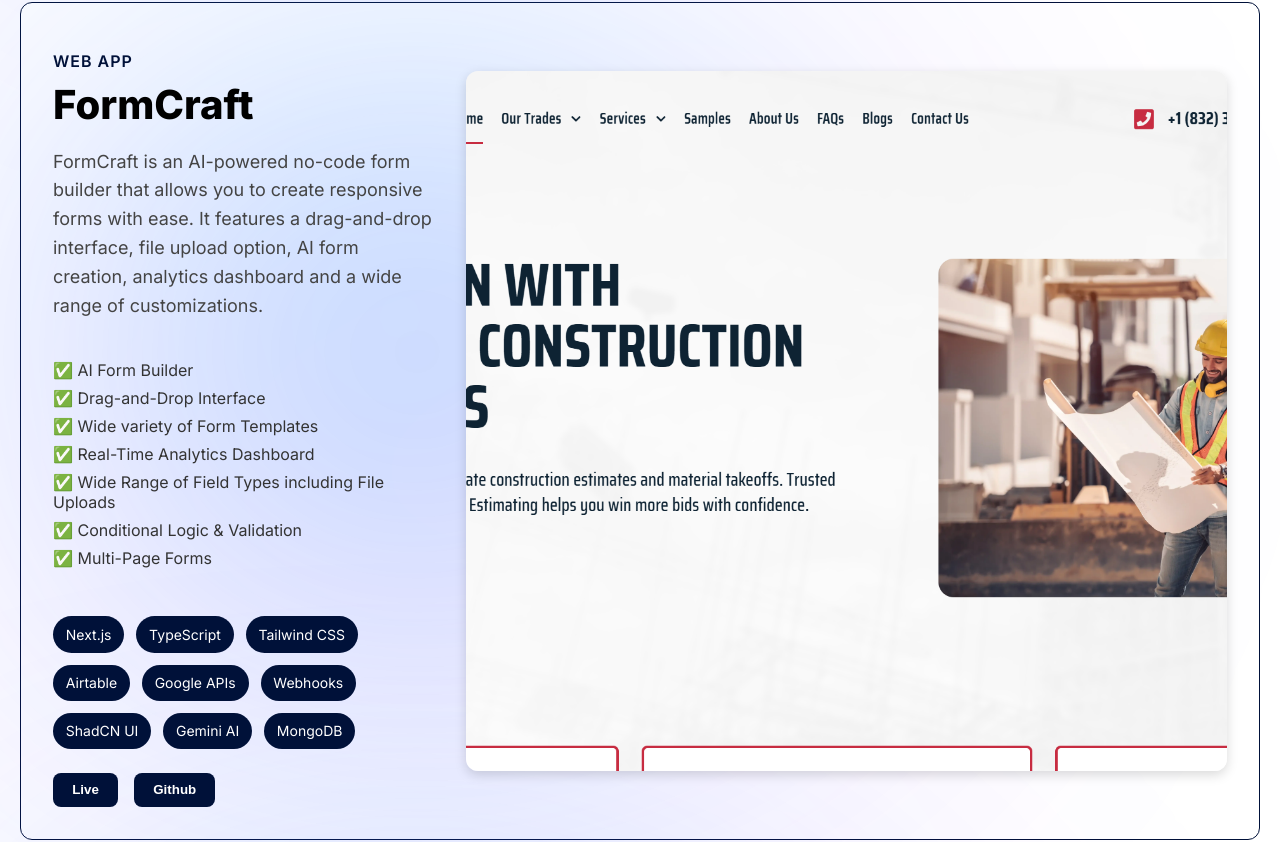
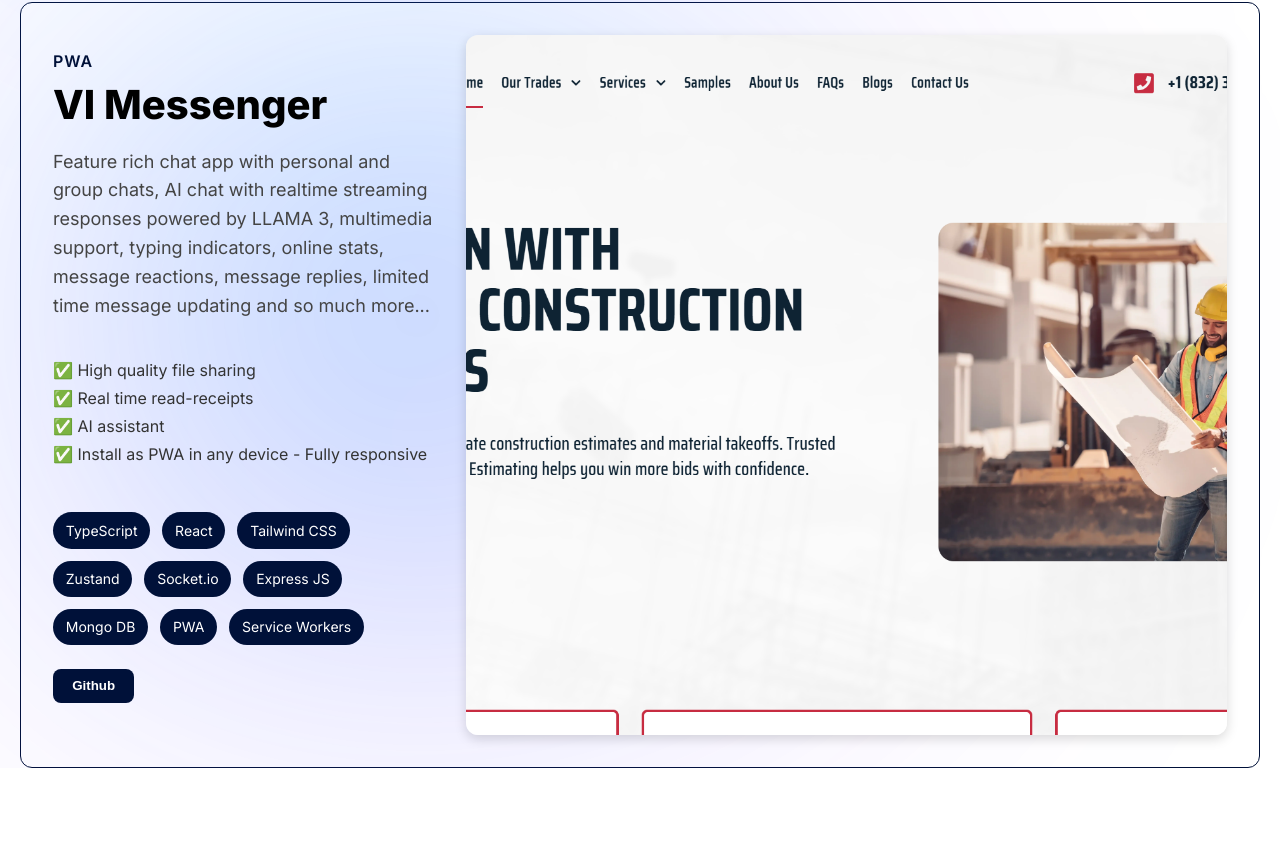
Before and after one commit to mooojn/zaplof, a React (Vite) app: page / in a window 1280 px wide. Shown: the part 1600-2442 px from the top of the page. After the commit the page ends 2368 px from the top, so only its background shows below. Built offline with nearby package versions, Linux system fonts and the light colour scheme; a web font is replaced by a local one.

Commit message:
Map projects to Card component

```diff
--- a/src/components/Projects/Card/Card.jsx
+++ b/src/components/Projects/Card/Card.jsx
@@ -1,49 +1,41 @@
 import React from 'react'
-import proj from '../../../assets/proj.png'
 import './Card.css'
 
-const Card = () => {
+const Card = ({ project }) => {
   return (
+    <>
       <div className="project-card">
         <div className="gradient-blob-2"></div>
         <div className="left">
-        <h3 className="project-sub-heading">Web App</h3>
-        <h2 className="project-heading">FormCraft</h2>
+          <h3 className="project-sub-heading">{project.category}</h3>
+          <h2 className="project-heading">{project.title}</h2>
           <p className="project-description">
-          FormCraft is an AI-powered no-code form builder that allows you to create responsive forms with ease. It features a drag-and-drop interface, file upload option, AI form creation, analytics dashboard and a wide range of customizations.
+            {project.description}
           </p>
 
           <ul className="project-features">
-          <li>✅ AI Form Builder</li>
-          <li>✅ Drag-and-Drop Interface</li>
-          <li>✅ Wide variety of Form Templates</li>
-          <li>✅ Real-Time Analytics Dashboard</li>
-          <li>✅ Wide Range of Field Types including File Uploads</li>
-          <li>✅ Conditional Logic & Validation</li>
-          <li>✅ Multi-Page Forms</li>
+            {project.features.map((feature, id) =>
+              <li key={id}>✅ {feature}</li>
+            )}
           </ul>
 
           <ul className="project-badges">
-          <li>Next.js</li>
-          <li>TypeScript</li>
-          <li>Tailwind CSS</li>
-          <li>Airtable</li>
-          <li>Google APIs</li>
-          <li>Webhooks</li>
-          <li>ShadCN UI</li>
-          <li>Gemini AI</li>
-          <li>MongoDB</li>
+            {project.technologies.map((technology, id) =>
+              <li key={id}>{technology}</li>
+            )}
           </ul>
 
           <div className="project-links">
-          <button>Live</button>
-          <button>Github</button>
+            {project.actions.map((action, id) =>
+              <a href={action.link} key={id}><button>{action.name}</button></a>
+            )}
           </div>
         </div>
         <div className="right">
-        <img src={proj} alt="" />
+          <img src={project.image} alt="" />
         </div>
       </div>
+    </>
   )
 }
 
--- a/src/components/Projects/Projects.jsx
+++ b/src/components/Projects/Projects.jsx
@@ -1,6 +1,7 @@
 import React from 'react'
 import Card from './Card/Card.jsx'
 import Heading from '../../Heading.jsx'
+import { projects } from '../../data/data.js'
 import './Projects.css'
 
 const Projects = () => {
@@ -8,9 +9,9 @@
     <div>
       <Heading head='Recent' end='Projects' description='I enjoy building side projects and constantly challenge myself apart from my actual work :)'></Heading>
       <div className="cards">
-        <Card></Card>
-        <Card></Card>
-        <Card></Card>
+        {projects.map((proj, id)=>
+          <Card key={id} project={proj}></Card>
+        )}
       </div>
     </div>
   )
```
Lines whose indentation alone changed are shown as unchanged.
